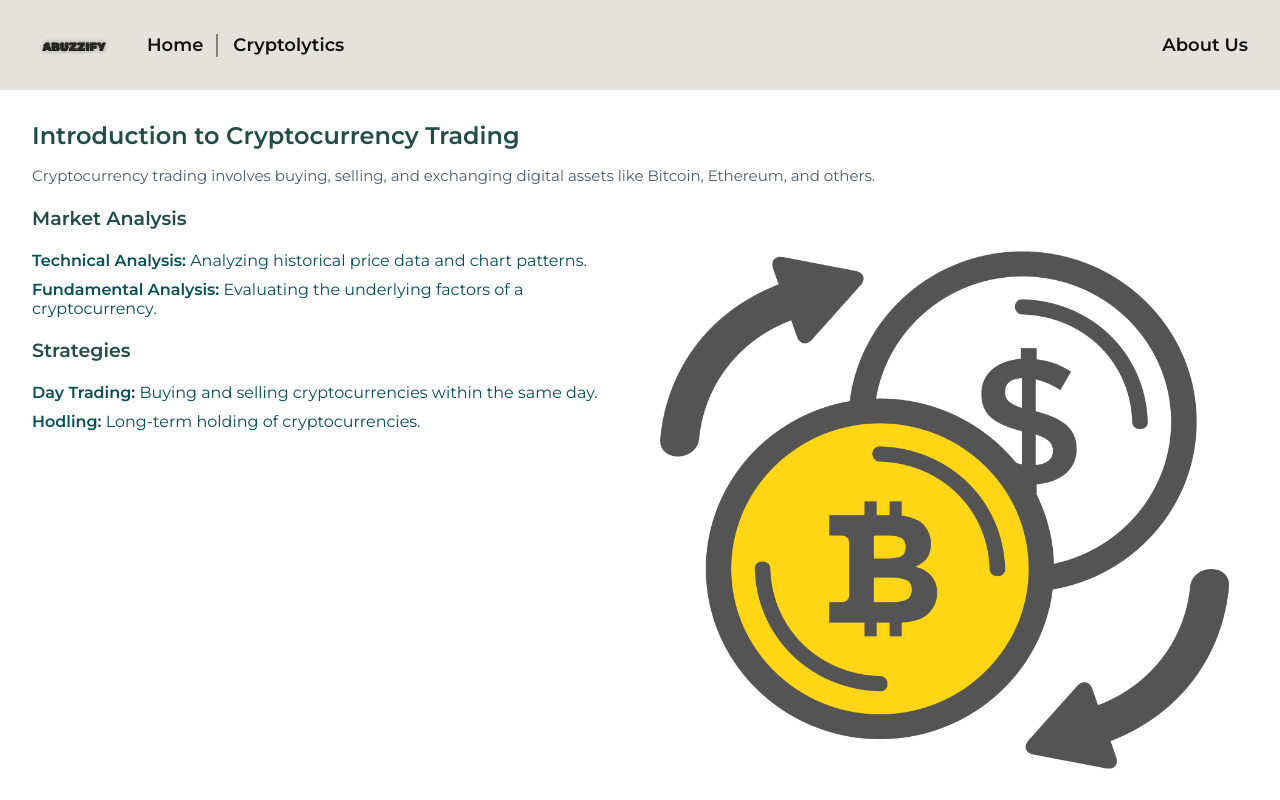
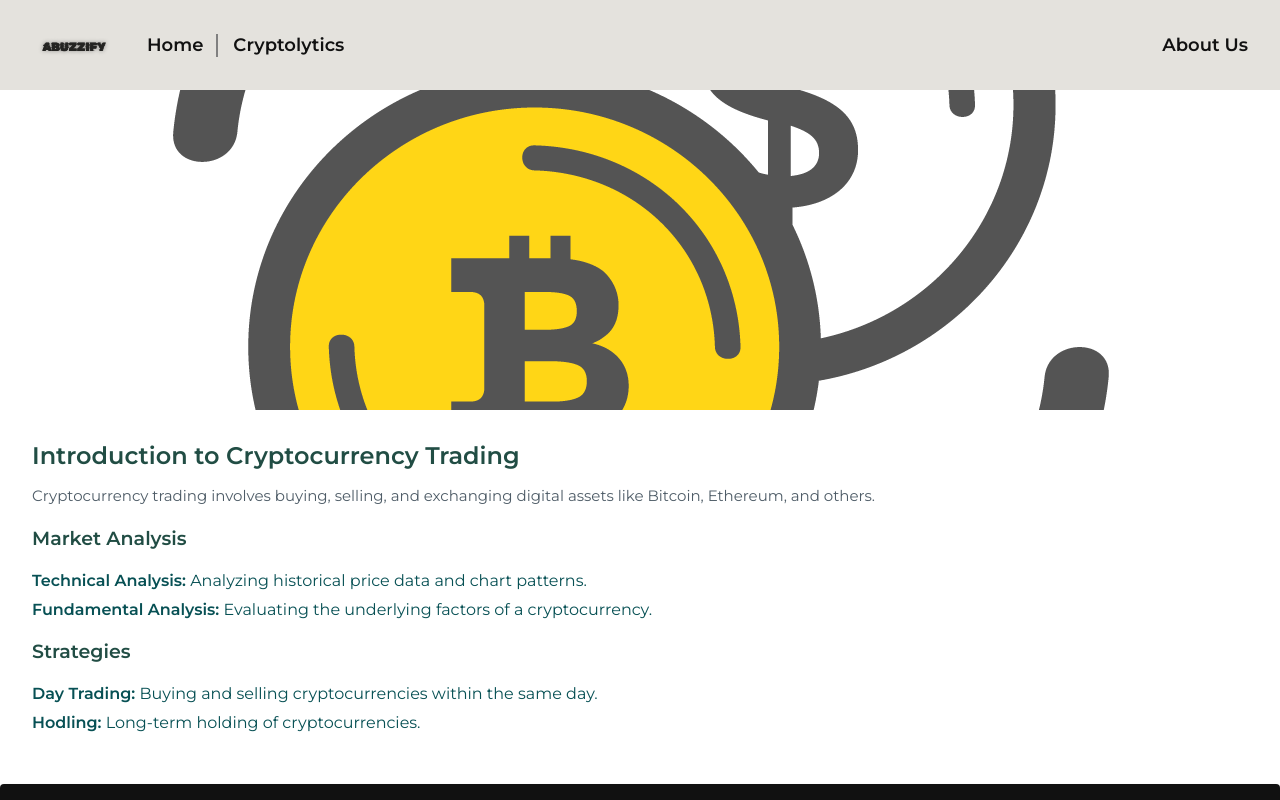
Before and after one commit to ArmandoHysaj/abuzzify, a Next.js app: page /cryptolytics/articles/crypto-trading in a window 1280 px wide. Shown: the top 800 px of the page. Built offline with nearby package versions, Linux system fonts and the light colour scheme; no server answers.

Commit message:
small adjustments

```diff
--- a/src/app/components/home/home-page.scss
+++ b/src/app/components/home/home-page.scss
@@ -92,6 +92,7 @@ $box-shadow: 0 2px 4px rgba(0, 0, 0, 0.1);
         max-height: 200px;
         display: block;
         width: 100%;
+        border-radius: 4px;
         height: 100%;
         object-fit: contain;
       }
@@ -104,6 +105,7 @@ $box-shadow: 0 2px 4px rgba(0, 0, 0, 0.1);
         font-size: 1rem;
         max-height: 62px;
         overflow: hidden;
+        font-family: "Montserrat-Light";
       }
       p,
       .title {
@@ -123,7 +125,7 @@ $box-shadow: 0 2px 4px rgba(0, 0, 0, 0.1);
       .title {
         text-decoration: none;
         color: #214d44;
-        margin-bottom: 5px;
+        margin-bottom: 8px;
         font-family: "Montserrat-Medium";
         max-height: 38px;
         overflow: hidden;
--- /dev/null
+++ b/src/app/cryptolytics/articles/articles.scss
@@ -0,0 +1,15 @@
+.stage .media {
+  margin-left: calc(-50vw + 50%);
+  display: block;
+  height: 320px;
+  overflow: hidden;
+  position: relative;
+  width: 100vw;
+  img {
+    transform: translateX(-50%) translateY(-50%);
+    left: 50%;
+    position: absolute;
+    top: 50%;
+    max-width: none;
+  }
+}
--- a/src/app/cryptolytics/articles/crypto-trading/page.tsx
+++ b/src/app/cryptolytics/articles/crypto-trading/page.tsx
@@ -2,10 +2,15 @@
 import React from "react";
 import trading from "./trading.png";
 import "./crypto-trading.scss";
-
+import "../articles.scss";
 const CryptoTrading: React.FC = () => {
   return (
     <>
+      <div className="stage">
+        <div className="media">
+          <img src={trading.src} alt="" />
+        </div>
+      </div>
       <div className="container educational-header">
         <div className="header-title">
           <h2>Introduction to Cryptocurrency Trading</h2>
@@ -44,9 +49,6 @@ const CryptoTrading: React.FC = () => {
                <a href="/articles/cryptocurrency-trading">Read more</a>
             </p> */}
           </div>
-          <div className="media">
-            <img src={trading.src} alt="" />
-          </div>
         </div>
       </div>
     </>
--- a/src/app/cryptolytics/articles/investment-tips/page.tsx
+++ b/src/app/cryptolytics/articles/investment-tips/page.tsx
@@ -2,10 +2,13 @@
 import React from "react";
 // import tips from "./tips.png";
 import "./investment-tips.scss";
-
+import "../articles.scss";
 const InvestmentTips: React.FC = () => {
   return (
     <>
+      <div className="stage">
+        <div className="media">{/* <img src={trading.src} alt="" /> */}</div>
+      </div>
       <div className="container educational-header">
         <div className="header-title">
           <h2>Investing in cryptocurrencies </h2>
```
Also changed, not shown: src/app/cryptolytics/articles/blockchain-technology/page.tsx (+6 -3 lines).
